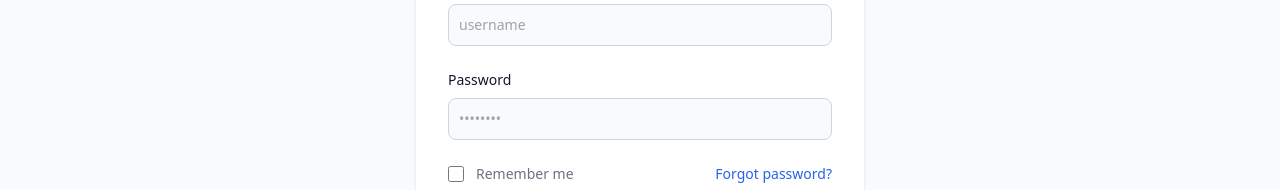
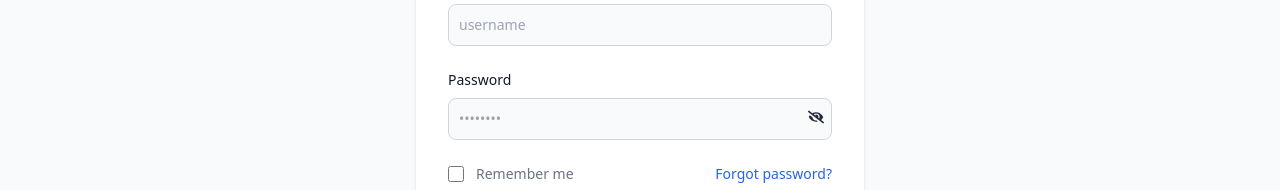
Before and after one commit to MuchokiDavid/Msaadafund-Frontend, a React (Create React App) app: page /user/login in a window 1280 px wide. Shown: the part 294-484 px from the top of the page. Built offline with nearby package versions, Linux system fonts and the light colour scheme.

Commit message:
implemented eye for password

```diff
--- a/src/components/user-auth/Login.jsx
+++ b/src/components/user-auth/Login.jsx
@@ -4,11 +4,14 @@ import { useAuth } from '../../context/usersContext'
 import { useState } from 'react'
 import Menus from '../reusables/Menus';
 import Footer from '../reusables/Footer';
+import { FaEyeSlash } from "react-icons/fa";
+import { FaEye } from "react-icons/fa";
 
 function Login() {
   const {userLogin, loginMessage, isLoggedIn} = useAuth();
   const [username, setUsername] = useState("");
   const [password, setPassword] = useState("");
+  const [showPassword, setShowPassword] = useState(false);
   // const navigate = useNavigate()
 
   const login = (e) =>{
@@ -22,6 +25,11 @@ function Login() {
       // navigate('/dashboard')
     }, 2000);
 
+  }
+
+  const togglePasswordVisibility = (e) => {
+    e.preventDefault();
+    setShowPassword(!showPassword)
   }
 
   return (
@@ -49,15 +57,16 @@ function Login() {
                             onChange={(e)=>{setUsername(e.target.value)}}
                             required/>
                         </div>
-                        <div>
+                        <div className='relative'>
                             <label htmlFor="password" className="block mb-2 text-sm font-medium text-gray-900 dark:text-white">Password</label>
-                            <input type="password"
+                            <input type={showPassword ? "text":"password" }
                             name="password"
                             id="password"
                             placeholder="••••••••"
                             onChange={(e)=>{setPassword(e.target.value)}}
                             className="bg-gray-50 border border-gray-300 text-gray-900 sm:text-sm rounded-lg focus:ring-primary-600 focus:border-primary-600 block w-full p-2.5 dark:bg-gray-700 dark:border-gray-600 dark:placeholder-gray-400 dark:text-white dark:focus:ring-blue-500 dark:focus:border-blue-500"
                             required/>
+                            <button title='show password' onClick={togglePasswordVisibility} className="absolute inset-y-0 right-2 flex items-center mt-6">{showPassword?<FaEye/>:<FaEyeSlash/>}</button>
                         </div>
                         <div className="flex items-center justify-between">
                             <div className="flex items-start">
```
